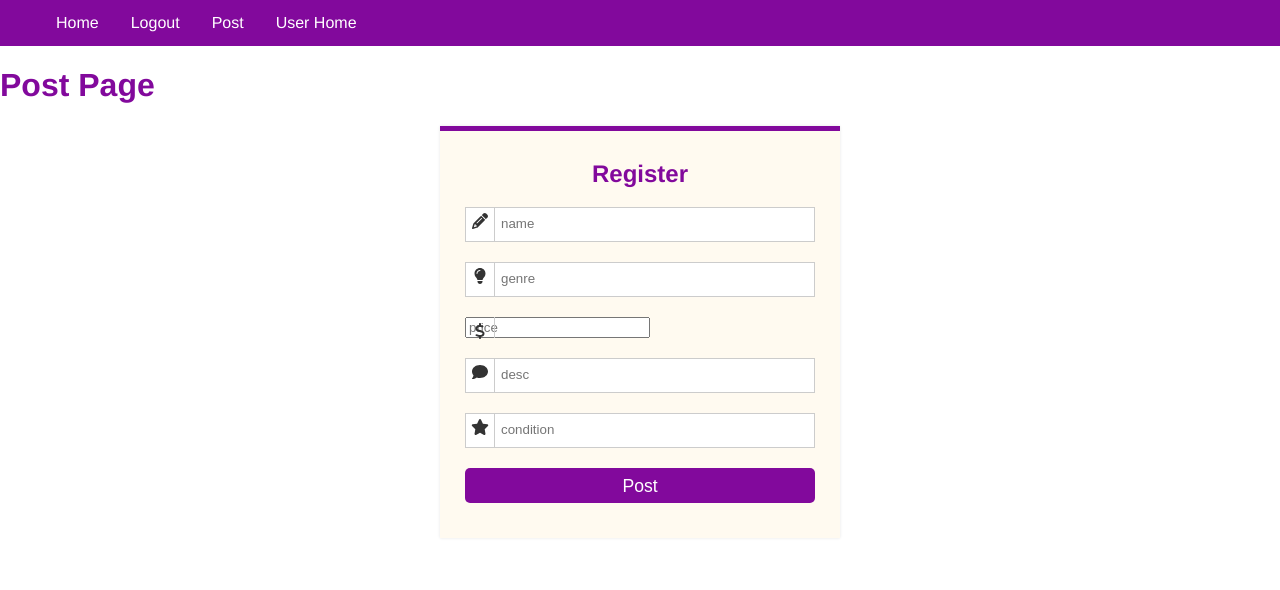
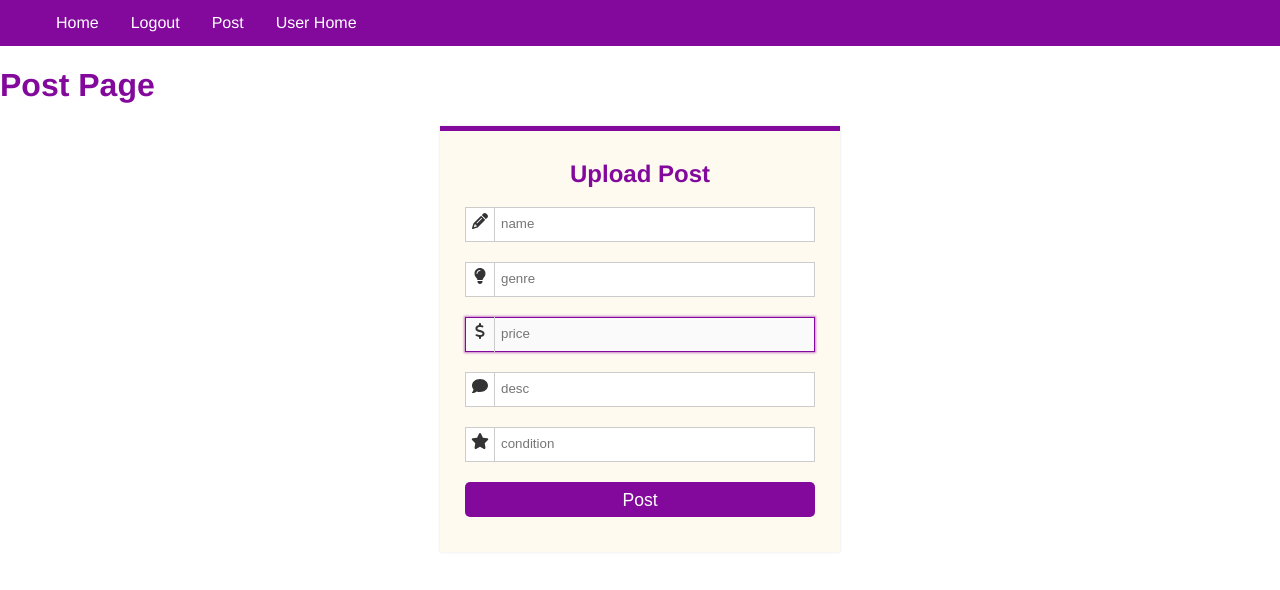
Before and after one commit to maxi-p/marketplace, a React (Create React App) app in the folder frontend/: page /post in a window 1280 px wide. Shown: the top 590 px of the page. Built offline with nearby package versions, Linux system fonts and the light colour scheme; sample sign-in values are in the browser's storage.

Commit message:
changing titles

```diff
--- a/frontend/src/App.css
+++ b/frontend/src/App.css
@@ -423,7 +423,8 @@ a {
 
     &[type="text"],
     &[type="email"],
-    &[type="password"] {
+    &[type="password"],
+    &[type="price"] {
       width: 100%;
       padding: 8px 10px 9px 35px;
       height: 35px;
@@ -438,13 +439,15 @@ a {
 
     &[type="text"]:hover,
     &[type="email"]:hover,
-    &[type="password"]:hover {
+    &[type="password"]:hover,
+    &[type="price"]{
       background: #fafafa;
     }
 
     &[type="text"]:focus,
     &[type="email"]:focus,
-    &[type="password"]:focus {
+    &[type="password"]:focus,
+    &[type="price"] {
       -webkit-box-shadow: 0 0 2px 1px rgba(142, 9, 156, 0.5);
       -moz-box-shadow: 0 0 2px 1px rgba(142, 9, 156, 0.5);
       box-shadow: 0 0 2px 1px rgba(142, 9, 156, 0.5);
--- a/frontend/src/components/UploadPost.js
+++ b/frontend/src/components/UploadPost.js
@@ -55,7 +55,7 @@ const UploadForm = props =>
         <div className="form_wrapper">
             <div className="form_container">
                 <div className="title_container">
-                    <h2>Register</h2>
+                    <h2>Upload Post</h2>
                 </div>
                 <div className="row clearfix">
                         <div className="input_field"> <span><FontAwesomeIcon icon={faPencil} transform = "down-6"/></span>
```
